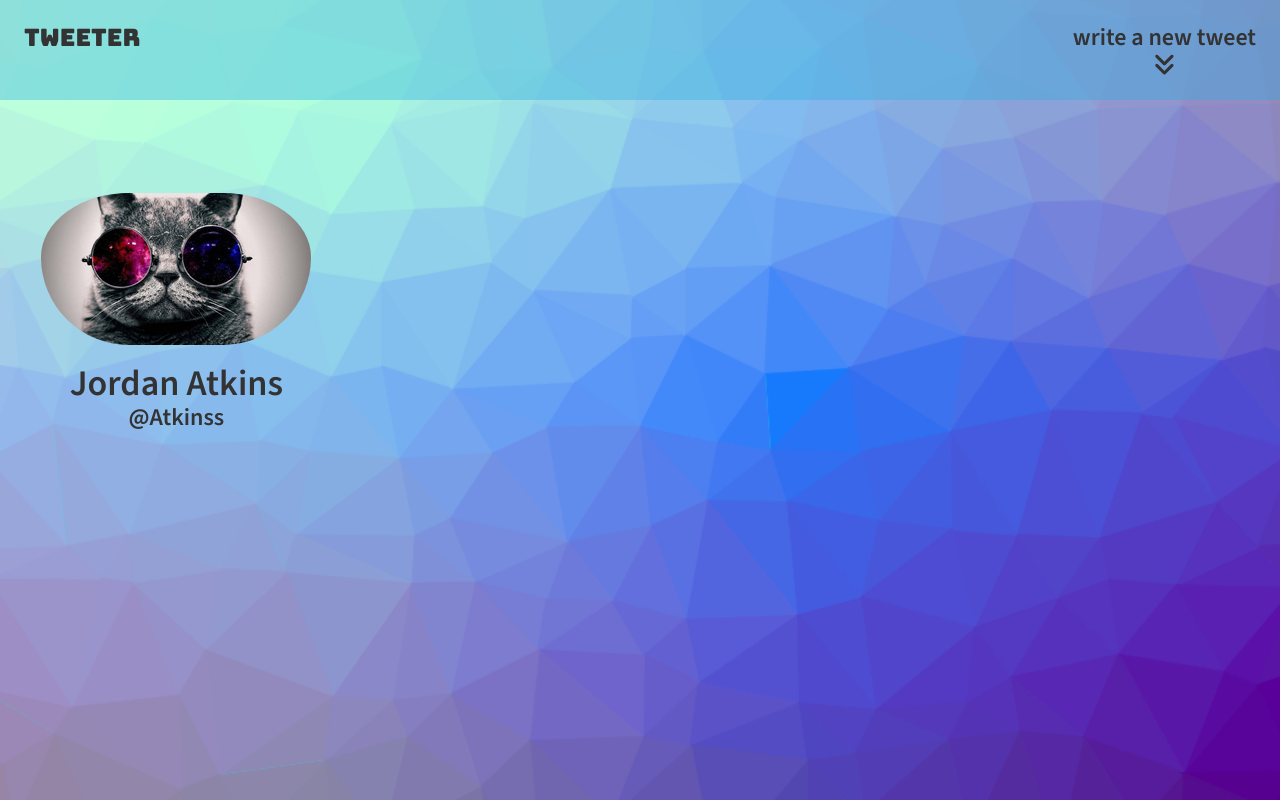
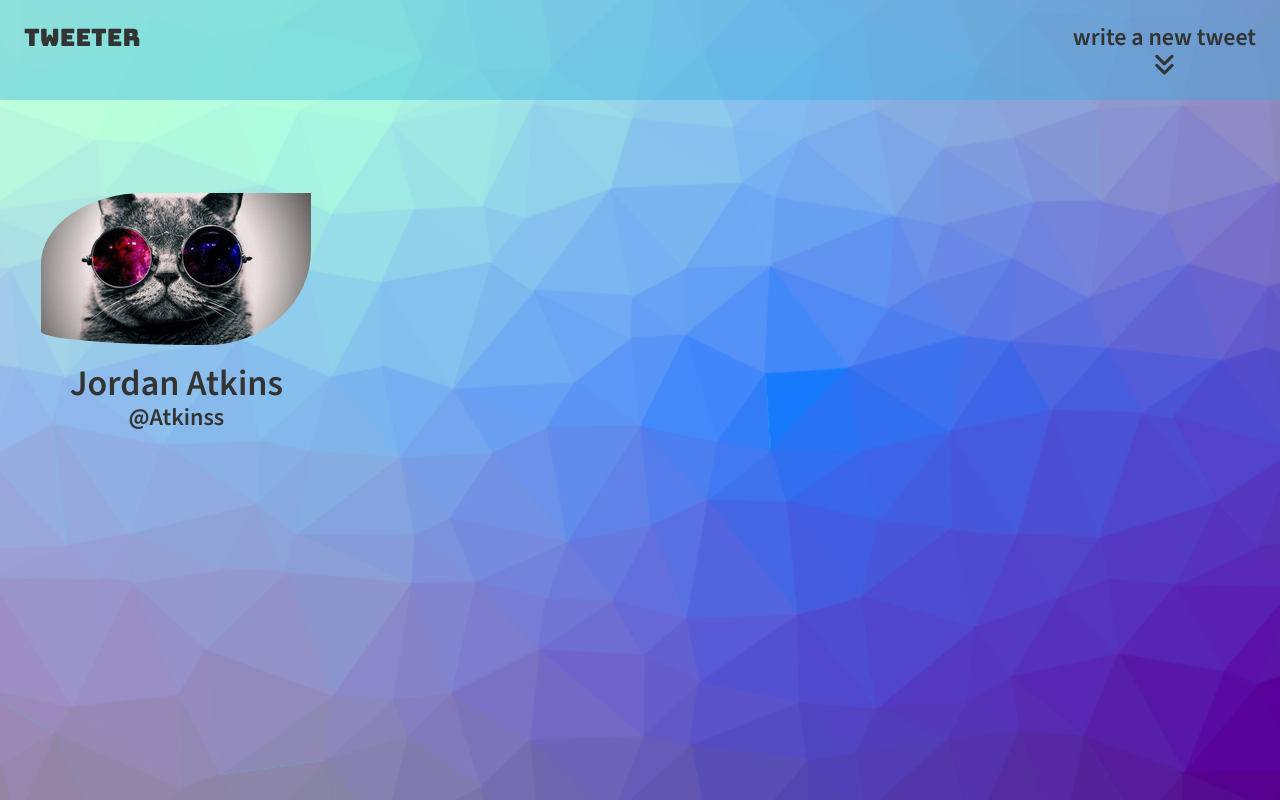
Before and after one commit to Atkinss1/tweeter, a website: page public/index.html in a window 1280 px wide. Drawn offline with nearby package versions, Linux system fonts and the light colour scheme; no server answers.

Commit message:
refactor: avatar shape css

```diff
--- a/public/styles/header.css
+++ b/public/styles/header.css
@@ -1,6 +1,6 @@
 .avatar {
   padding-top: 1em;
-  border-radius: 999px;
+  border-radius: 50% 80% / 70% 10%;
 }
 
 .name {
```
